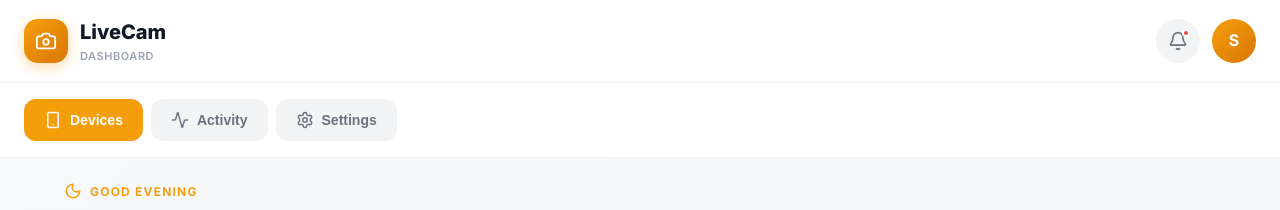
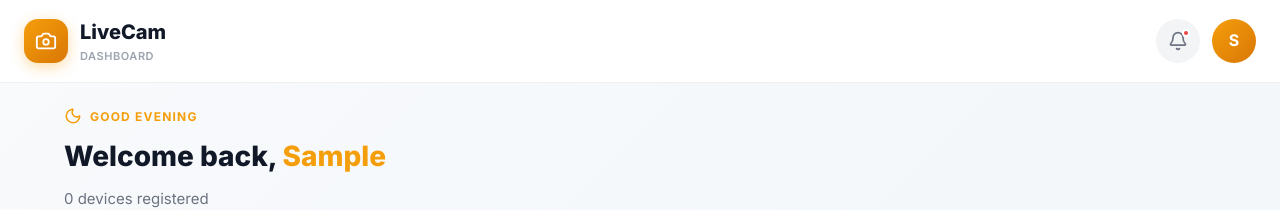
Before and after one commit to edisonmliranzo/livephonecam, a React (Vite) app: page /dashboard in a window 1280 px wide. Shown: the top 210 px of the page. Built offline with nearby package versions, Linux system fonts and the light colour scheme; no server answers; the database is empty; sample sign-in values are in the browser's storage.

Commit message:
Remove duplicate tab navbar, keep only new bottom navbar

```diff
--- a/src/pages/Dashboard.tsx
+++ b/src/pages/Dashboard.tsx
@@ -1,7 +1,7 @@
 import { useState, useEffect } from 'react';
 import { useNavigate } from 'react-router-dom';
 import {
-    Camera, Plus, Settings, Smartphone, Monitor,
+    Camera, Plus, Smartphone, Monitor,
     Play, Trash2, Video, Activity, Shield, Sun, Moon, Cloud,
     Bell, Home, LogOut, Wifi, User as UserIcon
 } from 'lucide-react';
@@ -207,42 +207,6 @@ export default function Dashboard() {
                 </div>
             </header>
 
-            {/* Tab Navigation */}
-            <nav style={{
-                display: 'flex',
-                gap: 8,
-                padding: '16px 24px',
-                background: 'white',
-                borderBottom: '1px solid rgba(0,0,0,0.06)'
-            }}>
-                {[
-                    { id: 'devices', label: 'Devices', icon: <Smartphone size={18} /> },
-                    { id: 'activity', label: 'Activity', icon: <Activity size={18} /> },
-                    { id: 'settings', label: 'Settings', icon: <Settings size={18} /> }
-                ].map(tab => (
-                    <button
-                        key={tab.id}
-                        onClick={() => setActiveTab(tab.id as any)}
-                        style={{
-                            display: 'flex',
-                            alignItems: 'center',
-                            gap: 8,
-                            padding: '12px 20px',
-                            borderRadius: 12,
-                            border: 'none',
-                            background: activeTab === tab.id ? '#f59e0b' : '#f3f4f6',
-                            color: activeTab === tab.id ? 'white' : '#6b7280',
-                            fontWeight: 700,
-                            fontSize: 14,
-                            cursor: 'pointer',
-                            transition: 'all 0.2s'
-                        }}
-                    >
-                        {tab.icon}
-                        {tab.label}
-                    </button>
-                ))}
-            </nav>
 
             {/* Main Content */}
             <main style={{ maxWidth: 1200, margin: '0 auto', padding: 24 }}>
```
